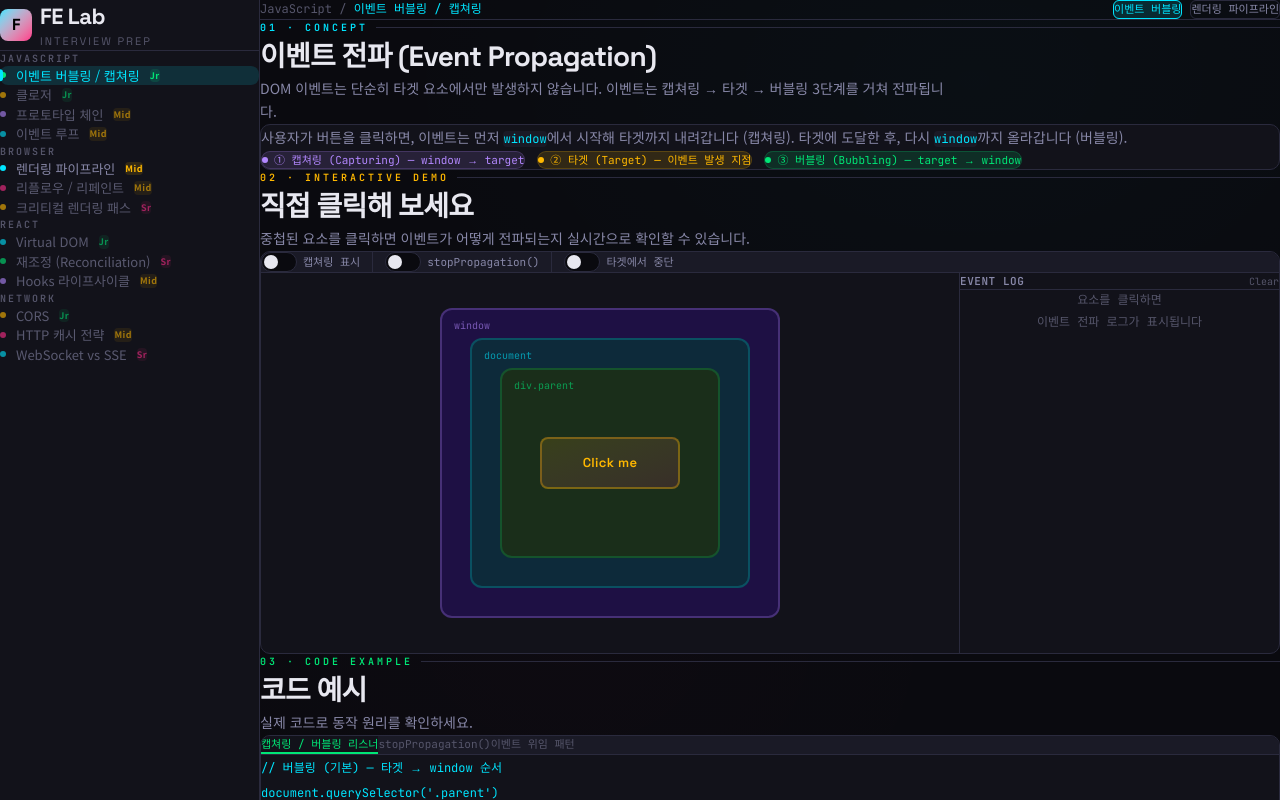
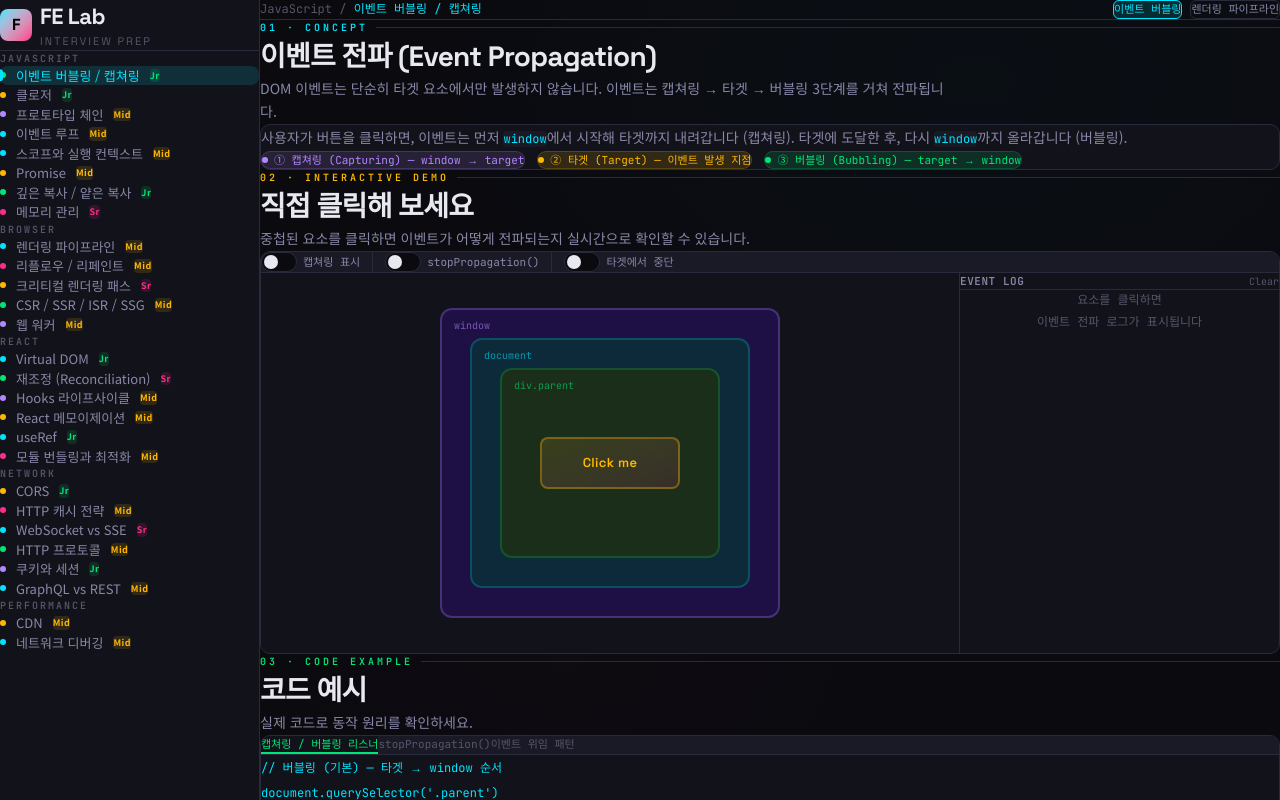
Before and after one commit to k1my3ch4n/Fe-Lab, a Next.js app in the folder fe-lab/: page /topics/event-bubbling in a window 1280 px wide. Built offline with nearby package versions, Linux system fonts and the light colour scheme.

Commit message:
feat(entities): 면접 질문 기반 14개 신규 토픽 및 Performance 카테고리 추가

```diff
--- a/fe-lab/entities/topic/model.ts
+++ b/fe-lab/entities/topic/model.ts
@@ -30,7 +30,7 @@ const topicList: Topic[] = [
     category: "JavaScript",
     difficulty: "junior",
     color: "var(--accent-amber)",
-    implemented: false,
+    implemented: true,
   },
   {
     id: "prototype-chain",
@@ -38,7 +38,7 @@ const topicList: Topic[] = [
     category: "JavaScript",
     difficulty: "mid",
     color: "var(--accent-violet)",
-    implemented: false,
+    implemented: true,
   },
   {
     id: "event-loop",
@@ -46,7 +46,7 @@ const topicList: Topic[] = [
     category: "JavaScript",
     difficulty: "mid",
     color: "var(--accent-cyan)",
-    implemented: false,
+    implemented: true,
   },
   // Browser
   {
@@ -63,7 +63,7 @@ const topicList: Topic[] = [
     category: "Browser",
     difficulty: "mid",
     color: "var(--accent-magenta)",
-    implemented: false,
+    implemented: true,
   },
   {
     id: "critical-rendering-path",
@@ -71,7 +71,7 @@ const topicList: Topic[] = [
     category: "Browser",
     difficulty: "senior",
     color: "var(--accent-amber)",
-    implemented: false,
+    implemented: true,
   },
   // React
   {
@@ -80,7 +80,7 @@ const topicList: Topic[] = [
     category: "React",
     difficulty: "junior",
     color: "var(--accent-cyan)",
-    implemented: false,
+    implemented: true,
   },
   {
     id: "reconciliation",
@@ -88,7 +88,7 @@ const topicList: Topic[] = [
     category: "React",
     difficulty: "senior",
     color: "var(--accent-green)",
-    implemented: false,
+    implemented: true,
   },
   {
     id: "hooks-lifecycle",
@@ -96,7 +96,7 @@ const topicList: Topic[] = [
     category: "React",
     difficulty: "mid",
     color: "var(--accent-violet)",
-    implemented: false,
+    implemented: true,
   },
   // Network
   {
@@ -105,7 +105,7 @@ const topicList: Topic[] = [
     category: "Network",
     difficulty: "junior",
     color: "var(--accent-amber)",
-    implemented: false,
+    implemented: true,
   },
   {
     id: "http-cache",
@@ -113,7 +113,7 @@ const topicList: Topic[] = [
     category: "Network",
     difficulty: "mid",
     color: "var(--accent-magenta)",
-    implemented: false,
+    implemented: true,
   },
   {
     id: "websocket-sse",
@@ -121,7 +121,124 @@ const topicList: Topic[] = [
     category: "Network",
     difficulty: "senior",
     color: "var(--accent-cyan)",
-    implemented: false,
+    implemented: true,
+  },
+  // JavaScript (신규)
+  {
+    id: "scope-context",
+    name: "스코프와 실행 컨텍스트",
+    category: "JavaScript",
+    difficulty: "mid",
+    color: "var(--accent-cyan)",
+    implemented: true,
+  },
+  {
+    id: "promise",
+    name: "Promise",
+    category: "JavaScript",
+    difficulty: "mid",
+    color: "var(--accent-amber)",
+    implemented: true,
+  },
+  {
+    id: "deep-shallow-copy",
+    name: "깊은 복사 / 얕은 복사",
+    category: "JavaScript",
+    difficulty: "junior",
+    color: "var(--accent-green)",
+    implemented: true,
+  },
+  {
+    id: "memory-management",
+    name: "메모리 관리",
+    category: "JavaScript",
+    difficulty: "senior",
+    color: "var(--accent-magenta)",
+    implemented: true,
+  },
+  // Browser (신규)
+  {
+    id: "rendering-patterns",
+    name: "CSR / SSR / ISR / SSG",
+    category: "Browser",
+    difficulty: "mid",
+    color: "var(--accent-green)",
+    implemented: true,
+  },
+  {
+    id: "web-worker",
+    name: "웹 워커",
+    category: "Browser",
+    difficulty: "mid",
+    color: "var(--accent-violet)",
+    implemented: true,
+  },
+  // React (신규)
+  {
+    id: "react-memo",
+    name: "React 메모이제이션",
+    category: "React",
+    difficulty: "mid",
+    color: "var(--accent-amber)",
+    implemented: true,
+  },
+  {
+    id: "use-ref",
+    name: "useRef",
+    category: "React",
+    difficulty: "junior",
+    color: "var(--accent-cyan)",
+    implemented: true,
+  },
+  {
+    id: "module-bundling",
+    name: "모듈 번들링과 최적화",
+    category: "React",
+    difficulty: "mid",
+    color: "var(--accent-magenta)",
+    implemented: true,
+  },
+  // Network (신규)
+  {
+    id: "http-protocol",
+    name: "HTTP 프로토콜",
+    category: "Network",
+    difficulty: "mid",
+    color: "var(--accent-green)",
+    implemented: true,
+  },
+  {
+    id: "cookie-session",
+    name: "쿠키와 세션",
+    category: "Network",
+    difficulty: "junior",
+    color: "var(--accent-violet)",
+    implemented: true,
+  },
+  {
+    id: "graphql-rest",
+    name: "GraphQL vs REST",
+    category: "Network",
+    difficulty: "mid",
+    color: "var(--accent-cyan)",
+    implemented: true,
+  },
+  // Performance (신규 카테고리)
+  {
+    id: "cdn",
+    name: "CDN",
+    category: "Performance",
+    difficulty: "mid",
+    color: "var(--accent-amber)",
+    implemented: true,
+  },
+  {
+    id: "network-debugging",
+    name: "네트워크 디버깅",
+    category: "Performance",
+    difficulty: "mid",
+    color: "var(--accent-cyan)",
+    implemented: true,
   },
 ];
 
```
